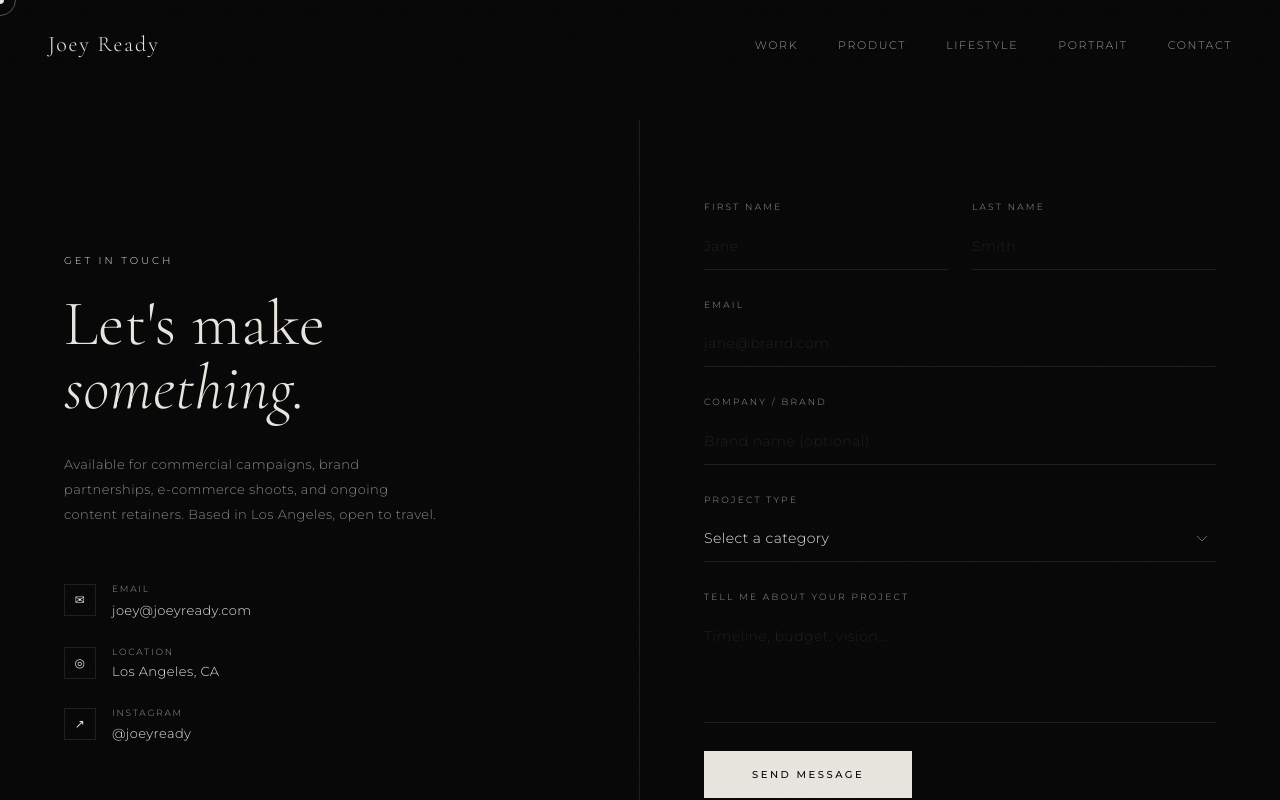
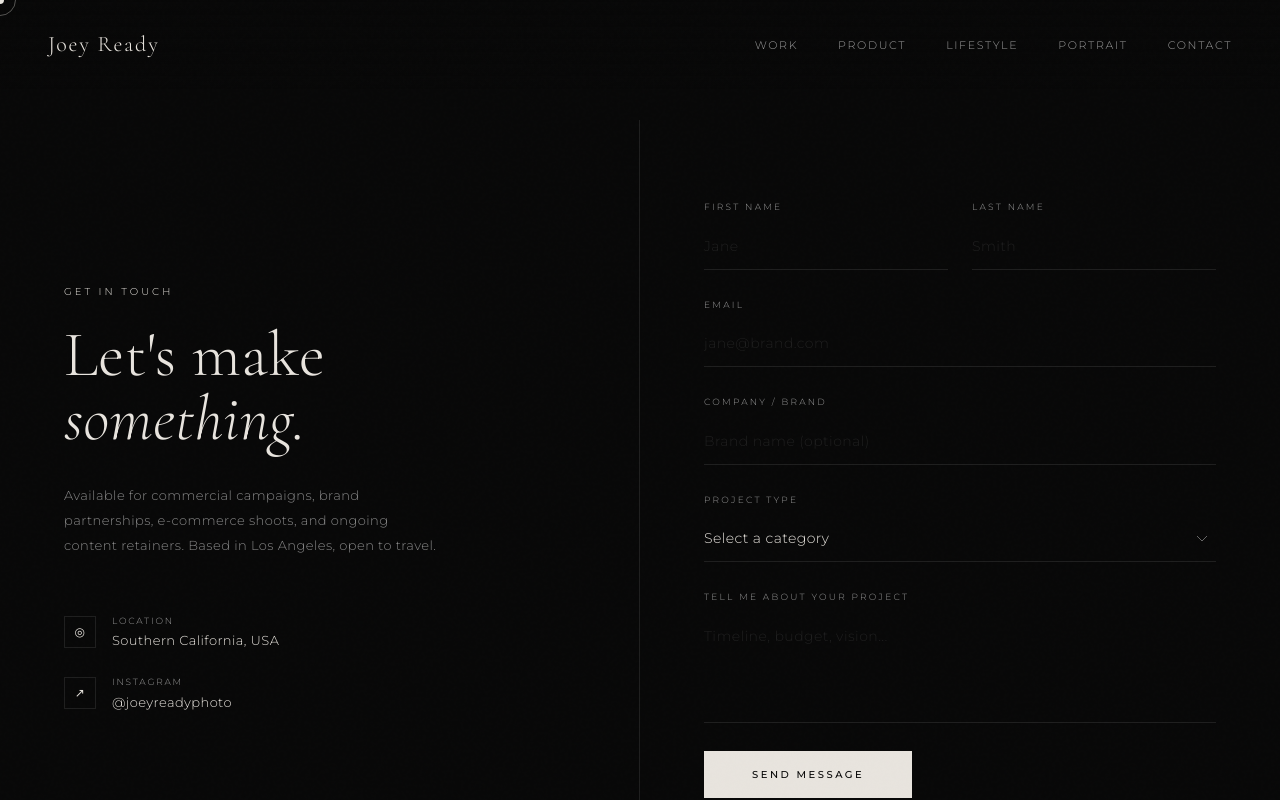
Before and after one commit to joeyready/joey-ready-portfolio, a Next.js app: page /contact in a window 1280 px wide. Shown: the top 800 px of the page. Built offline with nearby package versions, Linux system fonts and the light colour scheme.

Commit message:
update contact page

```diff
--- a/src/app/contact/page.tsx
+++ b/src/app/contact/page.tsx
@@ -57,9 +57,9 @@ export default function ContactPage() {
 
             <div style={{ display: 'flex', flexDirection: 'column', gap: 24 }}>
               {[
-                { icon: '✉', label: 'Email', value: 'joey@joeyready.com', href: 'mailto:joey@joeyready.com' },
-                { icon: '◎', label: 'Location', value: 'Los Angeles, CA', href: null },
-                { icon: '↗', label: 'Instagram', value: '@joeyready', href: 'https://instagram.com/joeyready' },
+                // { icon: '✉', label: 'Email', value: 'joey@joeyready.com', href: 'mailto:joey@joeyready.com' },
+                { icon: '◎', label: 'Location', value: 'Southern California, USA', href: null },
+                { icon: '↗', label: 'Instagram', value: '@joeyreadyphoto', href: 'https://instagram.com/joeyreadyphoto' },
               ].map(({ icon, label, value, href }) => (
                 <div key={label} style={{ display: 'flex', gap: 16, alignItems: 'flex-start' }}>
                   <div style={{
```
